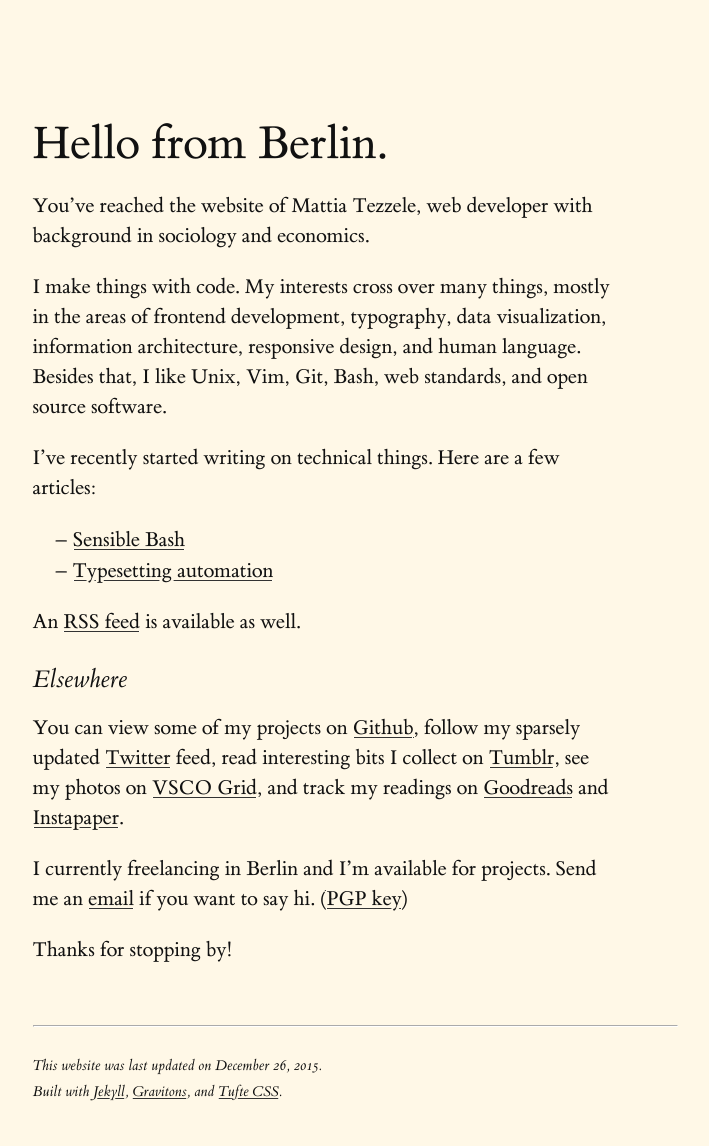
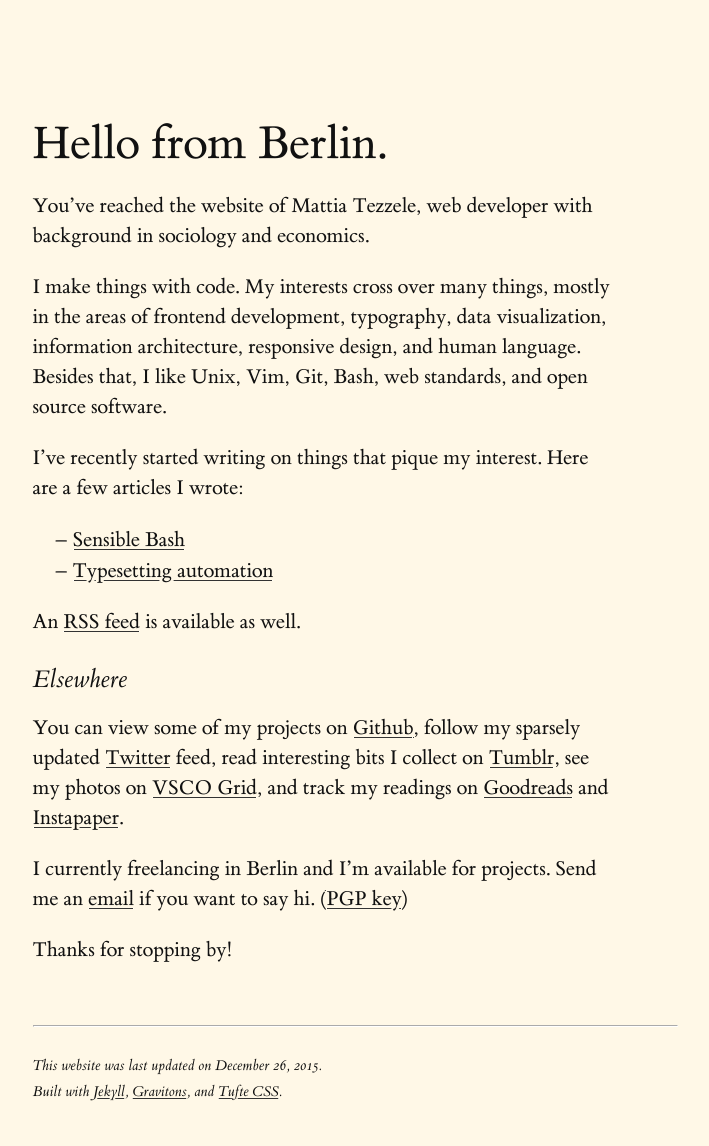
Before and after one commit to mrzool/mrzool.github.io, a Jekyll site: the page built from index.md, in a window 1280 px wide. Shown: the whole page, without its empty margins (285-994 px from the left). Built offline with Jekyll 4.4.1, drawn with Linux system fonts in a browser that asks for light colours.

Commit message:
Better form

```diff
--- a/index.md
+++ b/index.md
@@ -10,7 +10,7 @@ You've reached the website of Mattia Tezzele, web developer with background in s
 
 I make things with code. My interests cross over many things, mostly in the areas of frontend development, typography, data visualization, information architecture, responsive design, and human language. Besides that, I like Unix, Vim, Git, Bash, web standards, and open source software.
 
-I've recently started writing on technical things. Here are a few articles:
+I've recently started writing on things that pique my interest. Here are a few articles I wrote:
 
 {% include _posts.html %}
 
```
